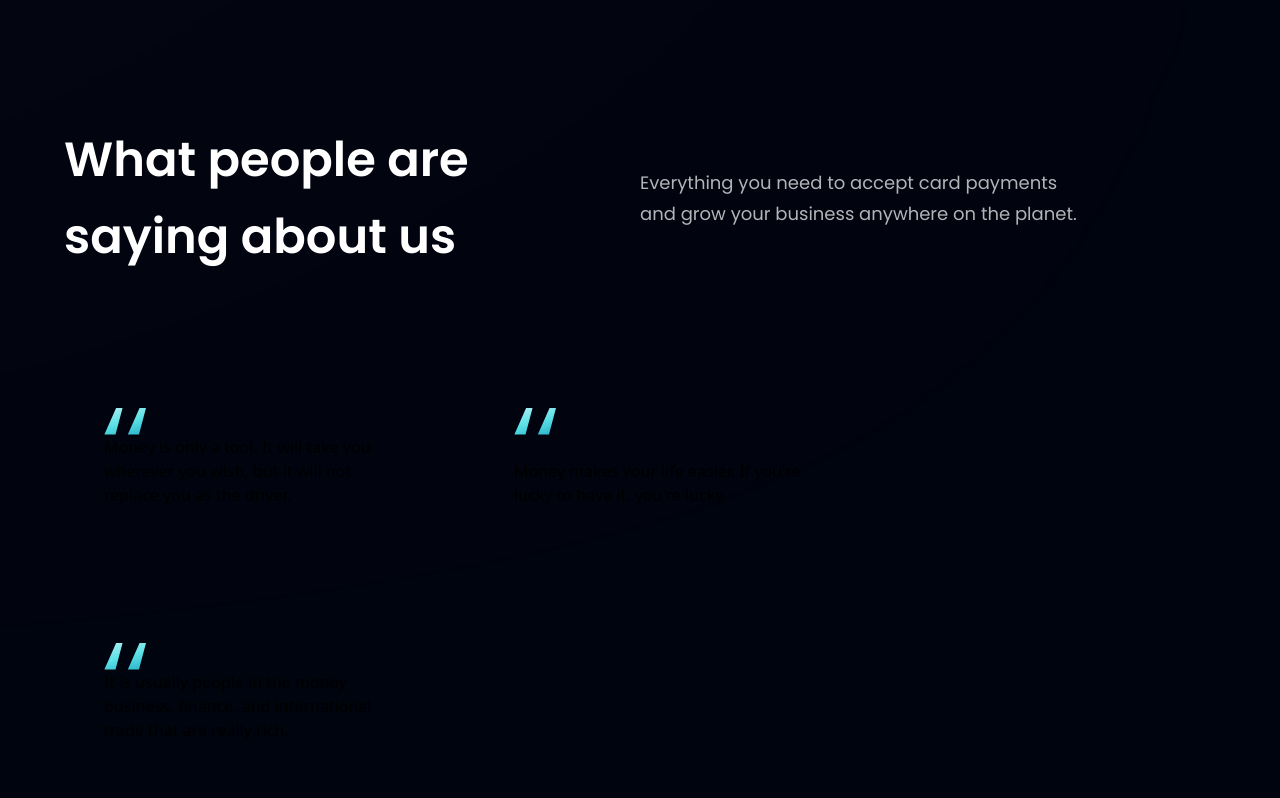
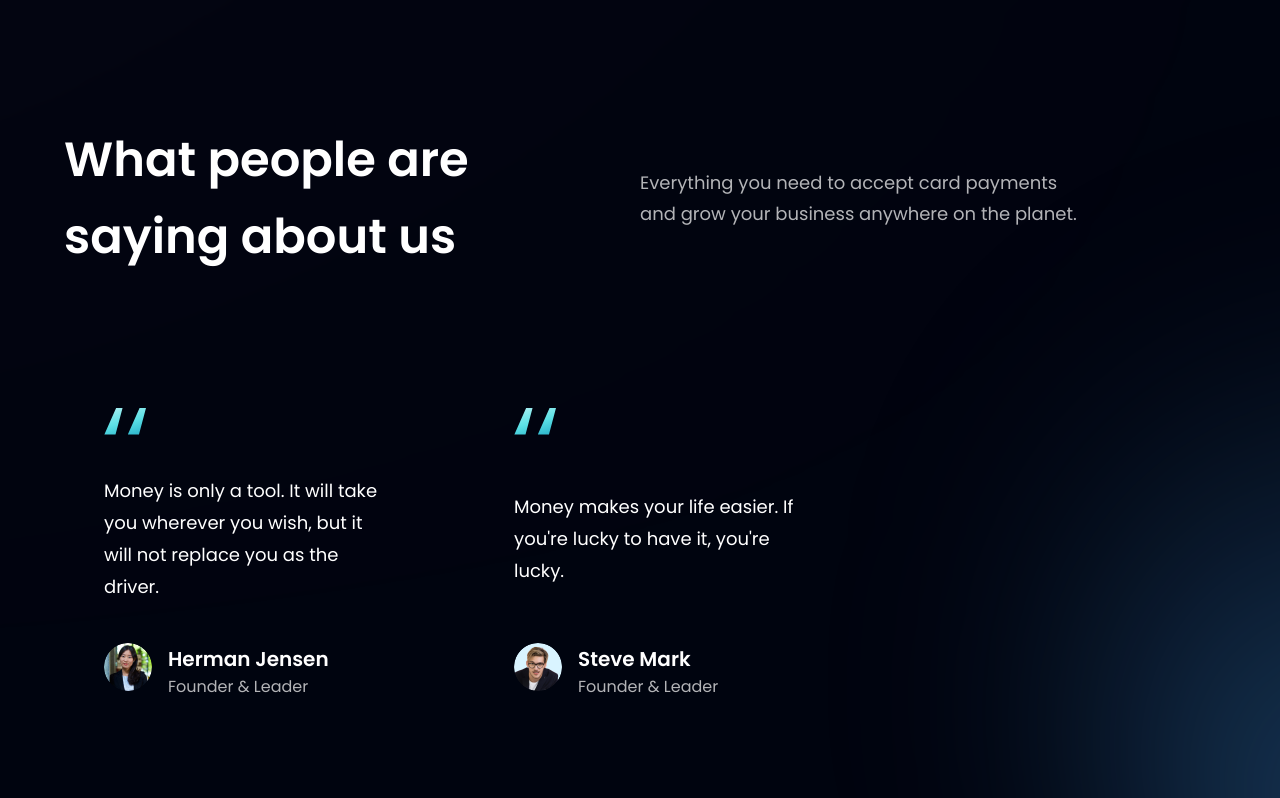
Before and after one commit to Sebregondi/bank_modern_app, a React (Vite) app in the folder bank_modern_app/: page / in a window 1280 px wide. Shown: the part 2746-3544 px from the top of the page. Built offline with nearby package versions, Linux system fonts and the light colour scheme.

Commit message:
testimonials section completed

```diff
--- a/bank_modern_app/src/components/FeedbackCard.jsx
+++ b/bank_modern_app/src/components/FeedbackCard.jsx
@@ -3,7 +3,15 @@
 const FeedbackCard = ({ content, name, title, img }) => (
   <div className='flex justify-between flex-col px-10 py-12 rounded-[20px] max-w-[370px] md:mr-10 sm:mr-5 mr-0 my-5 feedback-card'>
     <img src={quotes} alt="double_quotes" className="w-[42px] h-[27px] object-contain" />
-    <p >{content}</p>
+    <p className="font-poppins font-normal text-[18px] leading-[32px] text-white my-10">{content}</p>
+
+    <div className="flex flex-row">
+      <img src={img} alt={name} className="w-[48px] h-[48px] rounded-full" />
+      <div className="flex flex-col ml-4">
+        <h4 className="font-poppins font-semibold text-[20px] leading-[32px] text-white">{name}</h4>
+        <p className="font-poppins font-normal text-[16px] leading-[24px] text-dimWhite">{title}</p>
+      </div>
+    </div>
   </div>
 )
 
--- a/bank_modern_app/src/components/Testimonials.jsx
+++ b/bank_modern_app/src/components/Testimonials.jsx
@@ -4,8 +4,9 @@
 
 const Testimonials = () => (
   <section id="clients" className={`${styles.paddingY} ${styles.flexCenter} flex-col relative`}>
-    {/* PENDING GRADIENT */}
-    <div />
+
+    <div className="absolute z-[0] w-[60%] h-[60%] -right-[50%] rounded-full blue__gradient" />
+
     <div className="w-full flex justify-between items-center md:flex-row flex col sm:mb-16 mb-6 relative z-[1]">
       <h1 className={styles.heading2}>What people are <br className="sm:block hidden"/> saying about us</h1>
       <div className="w-full md:mt-0 mt-6">
```
